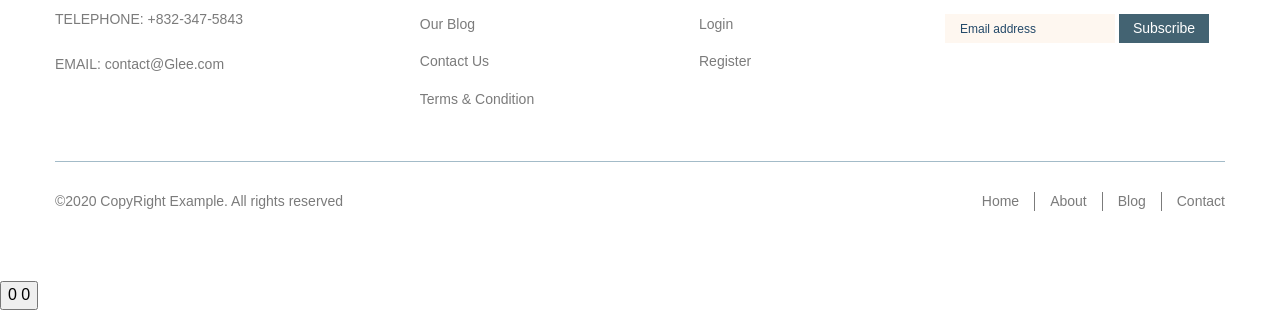
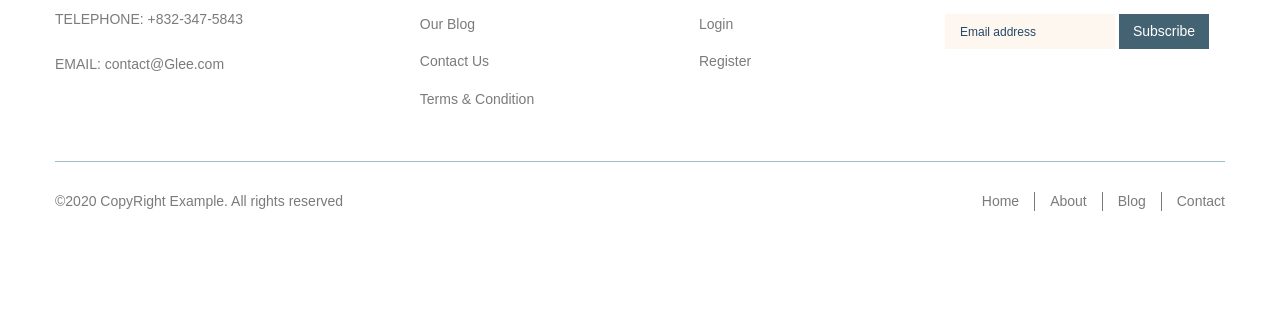
Before and after one commit to DenisRotary/Glee, a website: page app/index.html in a window 1280 px wide. Shown: the part 2542-2852 px from the top of the page. After the commit the page ends 2823 px from the top, so only its background shows below. Drawn offline with nearby package versions, Linux system fonts and the light colour scheme; files that its build step writes are made by us from their sources; files whose address does not match are found by name.

Commit message:
few changes

```diff
--- a/app/index.html
+++ b/app/index.html
@@ -472,11 +472,11 @@
                     <span class="footer__head">newsletter</span>
                     <p>Subscribe by our newsletter and get update protidin</p>
                     <form action="#" class="footer__form">
-                        <label>
-                            <input class="footer__input" type="email" placeholder="Email address" required>
-                            <button class="footer__button" type="submit">Subscribe</button>
-                        </label>
+                        <label class="sr-only" for="footer__email">Enter email adress</label>
+                        <input class="footer__input" id="footer__email" type="email" placeholder="Email address" required>
                     </form>
+                        <button class="footer__button" type="submit">Subscribe</button>
+
                 </div>
             </div>
             <div class="footer__copyright">
@@ -499,18 +499,6 @@
         </div>
     </footer>
 
-    <div class="viget">
-        <button class="viget__box">
-            <a class="viget__link" href="#">
-                <span viget__circle>0</span>
-            </a>
-            <a class="viget__link viget__link--pos" href="#">
-                <span viget__circle>0</span>
-            </a>
-        </button>
-    </div>
-
-
     <script src="js/main.min.js"></script>
 </body>
 
--- a/app/scss/components/_footer.scss
+++ b/app/scss/components/_footer.scss
@@ -64,9 +64,14 @@
         }
     }
 
+    &__form {
+        display: inline-block;
+    }
+
     &__input {
         max-width: 170px;
         width: 100%;
+        height: 35px;
         background-color: $bg;
         border: none;
         padding: 5px 5px 5px 15px;
@@ -80,7 +85,8 @@
     &__button {
         border: none;
         background-color: $menu;
-        color: #fff;
+        color: $white;
+        height: 35px;
         font-size: 14px;
         @extend %dmsans-500;
         padding: 5px 14px;
--- a/app/scss/components/_header.scss
+++ b/app/scss/components/_header.scss
@@ -37,6 +37,7 @@
     .logo {
         max-width: 300px;
         width: 100%;
+        height: 40px;
     }
 
     .dropdawn {
```
